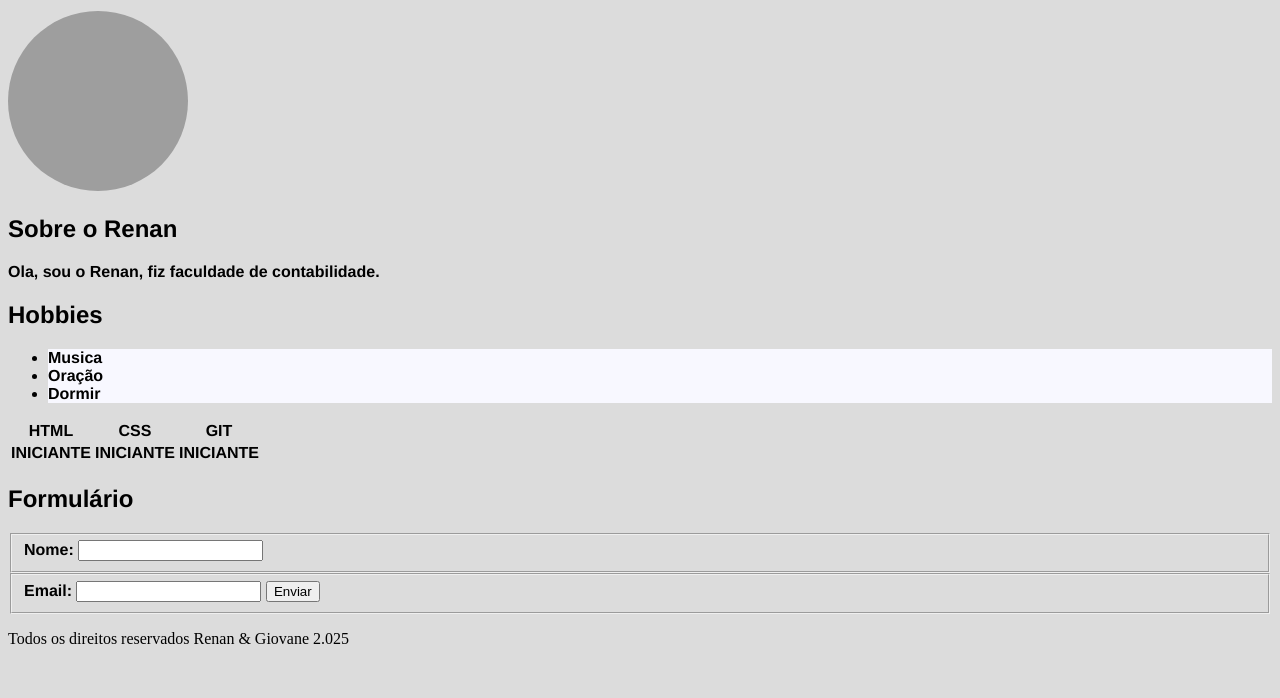
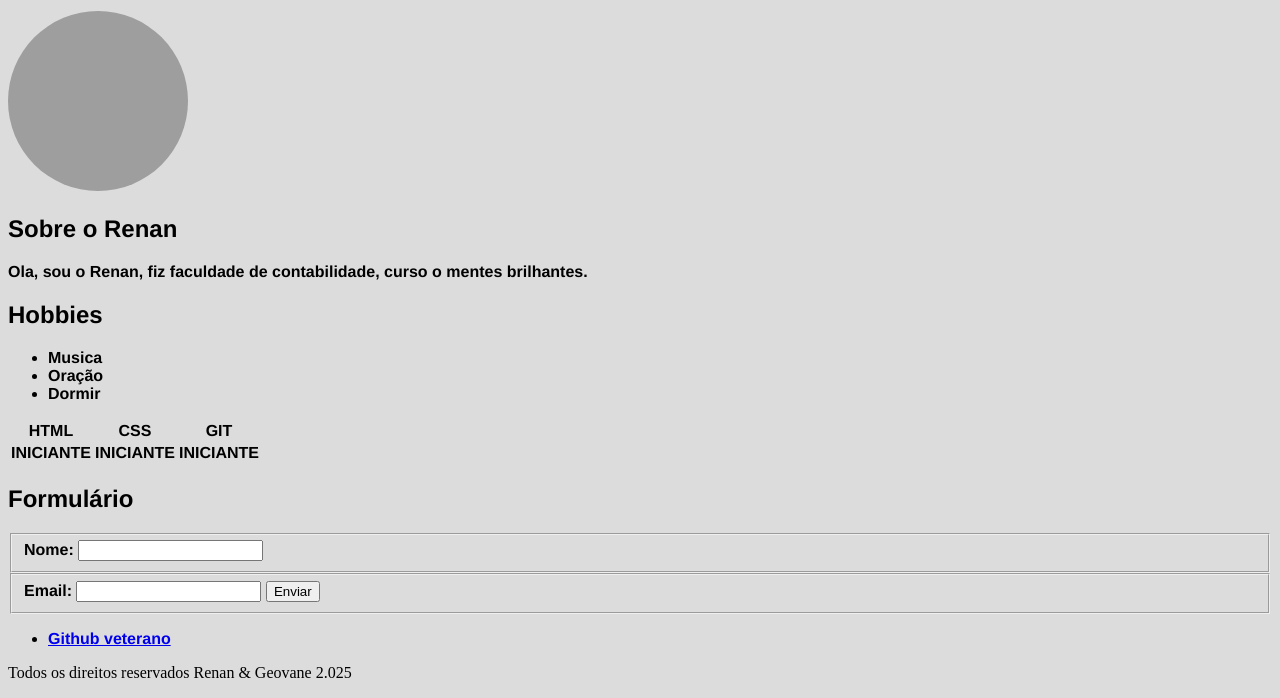
Before and after one commit to Renan-Queiroz/mini-site, a plain HTML site: page index.html in a window 1280 px wide. Shown: the part 310-1008 px from the top of the page. Before the commit the page ends 974 px from the top, so only its background shows below. Drawn offline with Linux system fonts and the light colour scheme; grey boxes are pictures that could not be loaded.

Commit message:
finalizado

```diff
--- a/index.html
+++ b/index.html
@@ -22,7 +22,7 @@
         <section class="sobre">
             <h2>Sobre o Renan</h2>
             <p>
-                Ola, sou o Renan, fiz faculdade de contabilidade.
+                Ola, sou o Renan, fiz faculdade de contabilidade, curso o mentes brilhantes.
             </p>
         </section>
 
@@ -69,12 +69,18 @@
 
 </form>
         </section>
-
+        <ul class="link">
+            <li>
+                <a href="https://github.com/alonsogeovane" target="_blank">
+                    Github veterano
+                </a>
+            </li>
+        </ul>
 
     </main>
 
 <footer>
-    <p> Todos os direitos reservados Renan & Giovane 2.025</p>
+    <p> Todos os direitos reservados Renan & Geovane 2.025</p>
 </footer>
 
 
--- a/style.css
+++ b/style.css
@@ -39,7 +39,3 @@ section h2 {
     font-size: 3,0rem;
     font-weight: bold;
 }
-
-ul li {
-    background-color: ghostwhite;
-}
```
